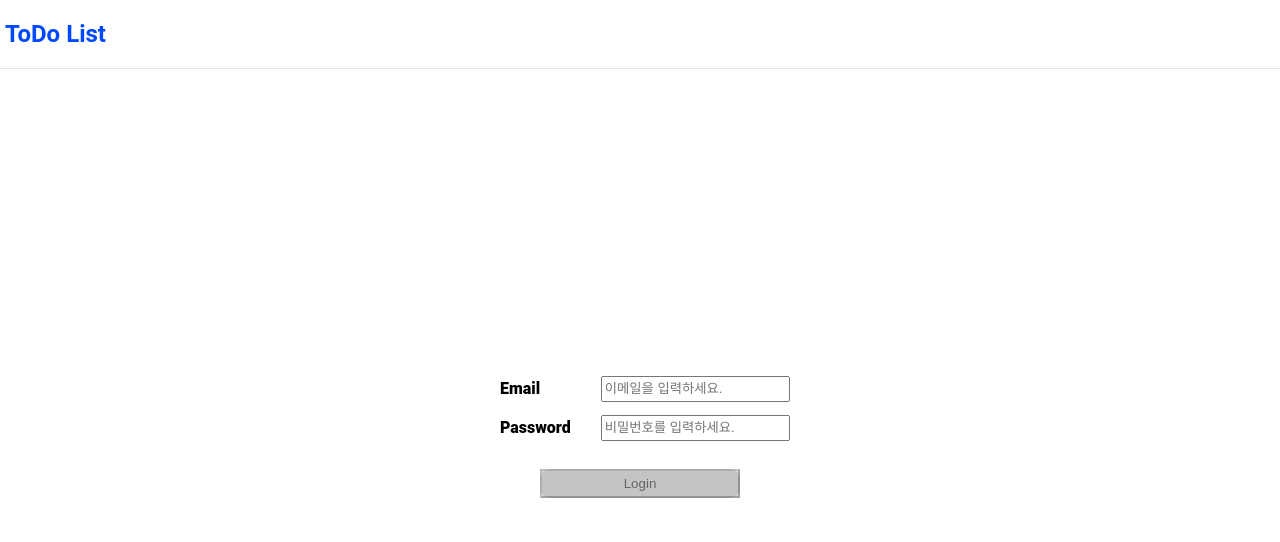
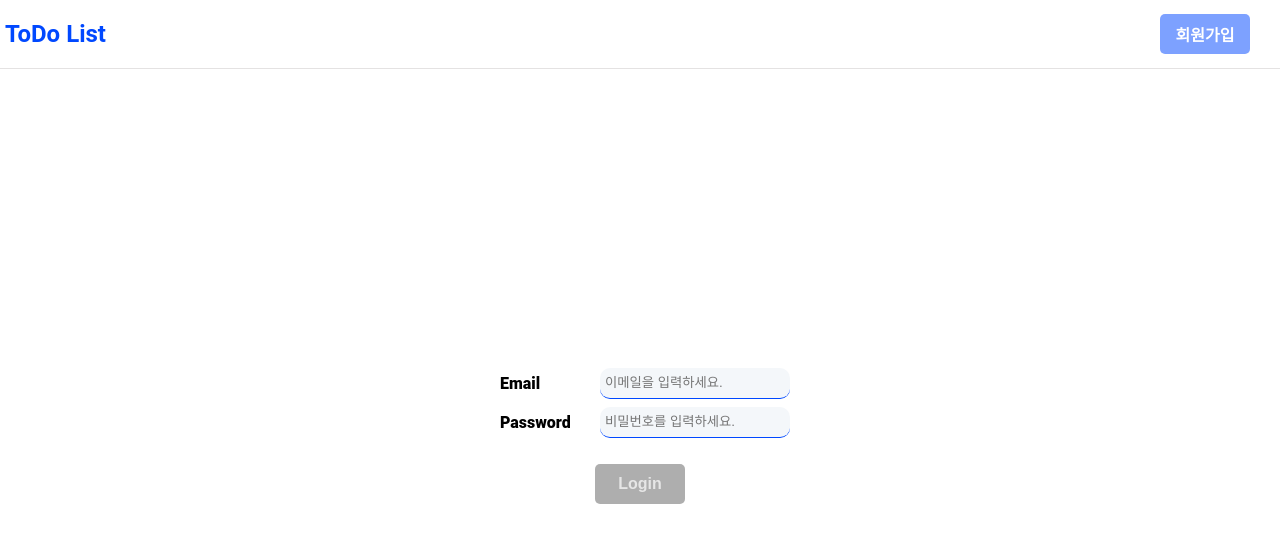
Before and after one commit to Tap-Kim/wanted-pre-onboarding-challenge-fe-1, a React (Create React App) app: page /login in a window 1280 px wide. Shown: the top 542 px of the page. Built offline with nearby package versions, Linux system fonts and the light colour scheme.

Commit message:
헤더 영역 스타일 수정 및 Login 페이지 수정 (#4)
Co-authored-by: 김태현 <cola9k@estsoft.com>

```diff
--- a/public/index.html
+++ b/public/index.html
@@ -9,7 +9,7 @@
   <meta name="description" content="Web site created using create-react-app" />
   <link rel="apple-touch-icon" href="%PUBLIC_URL%/logo192.png" />
   <link rel="manifest" href="%PUBLIC_URL%/manifest.json" />
-  <title>React App</title>
+  <title>ToDo List</title>
 </head>
 
 <body>
--- a/src/components/Login/style.ts
+++ b/src/components/Login/style.ts
@@ -1,4 +1,5 @@
 import { css } from '@emotion/react';
+import { btnDefault, inputDefault } from 'styles/global.style';
 import { _flexbox, _flexDirection, _size } from 'styles/mixin.style';
 
 export const Wrapper = css`
@@ -22,6 +23,8 @@ export const InputBox = css`
 		width: 100px;
 	}
 
+	${inputDefault}
+
 	& input {
 		${_size('200px', '20px')}
 	}
@@ -29,25 +32,18 @@ export const InputBox = css`
 
 export const ButtonBox = css`
 	${_flexbox()}
+	${btnDefault}
 
-	border-radius: 10px;
-	font-weight: 700;
-	background-color: #dddddd;
-	color: #414141;
+	& :disabled {
+		color: #e6e6e6;
+		background-color: #919191ba;
+		cursor: not-allowed;
 
-	& button {
-		${_size('200px', 'auto')}
-		padding: 5px;
-
-		&:disabled {
-			background-color: #7b7b7b42;
-			color: #5a5858e3;
-		}
-		&:active {
-			background-color: #8b8b8b;
-			border-bottom: 1px solid #000000;
-			box-shadow: 0px 1.5px 1px 0px #686868;
-			color: #ffffff;
+		& :active,
+		:hover {
+			color: #e6e6e6;
+			background-color: #919191ba;
+			box-shadow: none;
 		}
 	}
 `;
--- a/src/components/Modal/ButtonArea/style.ts
+++ b/src/components/Modal/ButtonArea/style.ts
@@ -1,4 +1,5 @@
 import { css } from '@emotion/react';
+import { themaStyles } from 'styles/global.style';
 import {
 	_flexbox,
 	_flexDirection,
@@ -27,7 +28,7 @@ export const Wrapper = css`
 	}
 
 	.btn_ok {
-		background-color: #0048ff82;
+		background-color: ${themaStyles['thema-color']};
 		border-radius: 5px;
 		border: none;
 
--- a/src/components/Todo/Detail/style.ts
+++ b/src/components/Todo/Detail/style.ts
@@ -1,17 +1,6 @@
 import { css } from '@emotion/react';
-import {
-	_size,
-	_flexbox,
-	_flexDirection,
-	_hoverShadow,
-} from 'styles/mixin.style';
-
-const borderPadding = css`
-	border-bottom: 1px solid #0048ff;
-	background-color: #b3c3db24;
-	border-radius: 10px;
-	padding: 5px;
-`;
+import { borderPadding, btnDefault, inputDefault } from 'styles/global.style';
+import { _flexDirection, _size } from 'styles/mixin.style';
 
 export const Wrapper = css`
 	height: auto;
@@ -28,41 +17,10 @@ export const Wrapper = css`
 		justify-content: space-between;
 		align-items: center;
 
-		button {
-			${_size('90px', '50px')}
-
-			background-color: #0048ff82;
-			border-radius: 5px;
-			border: none;
-			color: #ffffff;
-
-			font-size: medium;
-			font-weight: 600;
-			margin: 0px 5px;
-
-			cursor: pointer;
-
-			&:hover {
-				background: #0048ffe6;
-				${_hoverShadow}
-				color: #ffffff;
-			}
-
-			&:active {
-				background-color: #8b8b8b;
-				border-bottom: 2px solid #000000;
-				box-shadow: 0px 2px 2px 0px #686868;
-			}
-		}
+		${btnDefault}
 	}
 
-	input,
-	textarea {
-		${_size('70%', '30px')}
-		border: none;
-		${borderPadding}
-	}
-
+	${inputDefault}
 	textarea {
 		resize: none;
 		${_size('98%', '100vh')}
--- a/src/components/Todo/TodoList/style.ts
+++ b/src/components/Todo/TodoList/style.ts
@@ -1,4 +1,5 @@
 import { css } from '@emotion/react';
+import { themaStyles } from 'styles/global.style';
 import { _flexbox, _flexDirection, _size } from 'styles/mixin.style';
 import { TodoCommonStyle, TodoWidthStyle } from '../TodoListItem/style';
 
@@ -51,7 +52,7 @@ export const Header = css`
 	${TodoWidthStyle}
 
 	height: 20px;
-	background-color: #0048ff82;
+	background-color: ${themaStyles['thema-color']};
 
 	text-align: center;
 	color: #ffffff;
--- a/src/components/layout/Header.tsx
+++ b/src/components/layout/Header.tsx
@@ -2,25 +2,56 @@
 import { css } from '@emotion/react';
 import React from 'react';
 import { useNavigate } from 'react-router-dom';
+import { useSetRecoilState } from 'recoil';
+import { modalState } from 'recoil/modal.recoil';
+import { btnDefault } from 'styles/global.style';
 import { _flexbox } from 'styles/mixin.style';
 
 function Header() {
+	const setModal = useSetRecoilState(modalState);
 	const navigate = useNavigate();
 	const user = localStorage.getItem('email');
 
-	const handleClick = () => {
+	const pathName = window.location.pathname;
+	const isLoginPage = pathName.indexOf('/login') > -1;
+
+	const handleLogoClick = () => {
 		const endPoint = user ? '/todo' : '/login';
 		navigate(endPoint);
 	};
 
+	const handleAccountClick = () => {
+		setModal({
+			id: 'confirm',
+			isOpen: true,
+			message: '로그아웃 하시겠습니까?',
+			handleOk: () => {
+				localStorage.removeItem('email');
+				localStorage.removeItem('token');
+				navigate('/login');
+			},
+		});
+	};
+
+	const handlePage = () => {
+		navigate(isLoginPage ? '/signUp' : '/login');
+	};
+
 	return (
 		<header css={Wrapper}>
-			<h2 role="presentation" onClick={handleClick}>
+			<h2 role="presentation" onClick={handleLogoClick}>
 				ToDo List
 			</h2>
 			<strong>
-				{user}
-				{user && '님'}
+				{user ? (
+					<span role="presentation" onClick={handleAccountClick}>
+						{`${user}님`}
+					</span>
+				) : (
+					<button type="button" onClick={handlePage}>
+						{isLoginPage ? '회원가입' : '로그인'}
+					</button>
+				)}
 			</strong>
 		</header>
 	);
@@ -50,4 +81,6 @@ const Wrapper = css`
 	}
 
 	cursor: pointer;
+
+	${btnDefault}
 `;
--- a/src/styles/global.style.ts
+++ b/src/styles/global.style.ts
@@ -1,4 +1,5 @@
 import { css } from '@emotion/react';
+import { _size, _hoverShadow } from './mixin.style';
 
 export const globalStyles = css`
 	html,
@@ -16,3 +17,52 @@ export const globalStyles = css`
 		outline-offset: -1px;
 	}
 `;
+
+type ThemaStylesTypes = 'thema-color';
+export const themaStyles: Record<ThemaStylesTypes, string> = {
+	'thema-color': '#0048ff82',
+};
+
+export const btnDefault = css`
+	button {
+		${_size('90px', '40px')}
+
+		background-color: ${themaStyles['thema-color']};
+		border-radius: 5px;
+		border: none;
+		color: #ffffff;
+
+		font-size: medium;
+		font-weight: 600;
+		margin: 0px 5px;
+
+		cursor: pointer;
+
+		&:hover {
+			background: #0048ffe6;
+			${_hoverShadow}
+			color: #ffffff;
+		}
+
+		&:active {
+			color: #000;
+			background-color: #ffffff;
+			box-shadow: 0px 2px 2px 0px #686868;
+		}
+	}
+`;
+
+export const borderPadding = css`
+	border-bottom: 1px solid #0048ff;
+	background-color: #b3c3db24;
+	border-radius: 10px;
+	padding: 5px;
+`;
+export const inputDefault = css`
+	input,
+	textarea {
+		${_size('70%', '30px')}
+		border: none;
+		${borderPadding}
+	}
+`;
```
